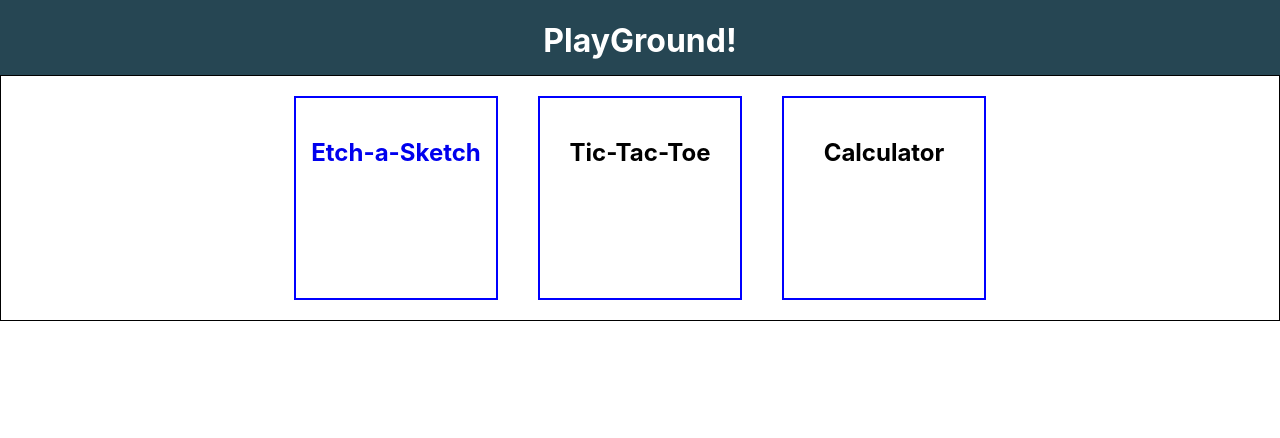
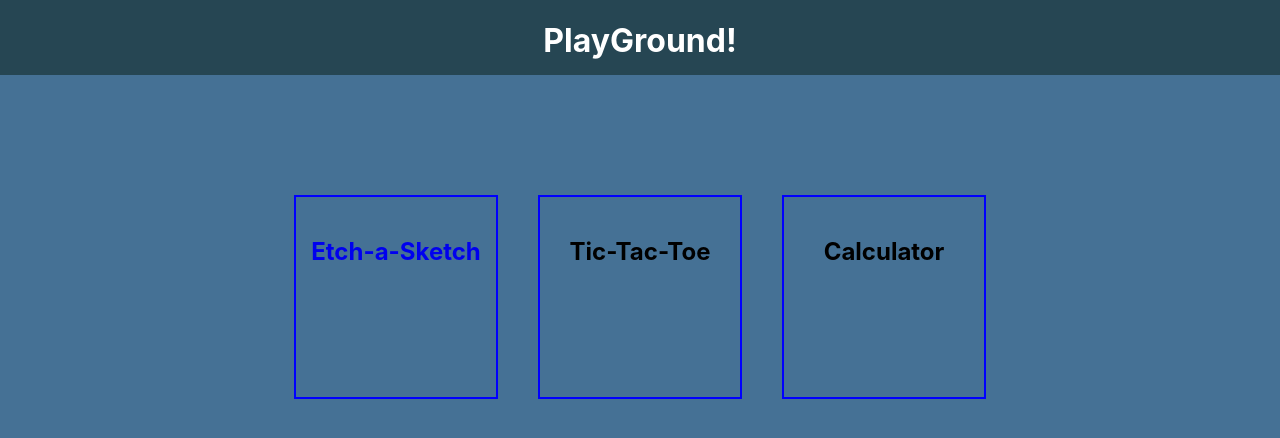
Before and after one commit to federico-palma/playground, a React (Create React App) app: page / in a window 1280 px wide. Shown: the top 438 px of the page. Built offline with nearby package versions, Linux system fonts and the light colour scheme; the HTML template or start-up script is replaced by a standard one.

Commit message:
Add styling to homepage

```diff
--- a/src/Pages/HomePage/HomePage.css
+++ b/src/Pages/HomePage/HomePage.css
@@ -1,8 +1,15 @@
+.homepage-container {
+  margin: 0px;
+  margin-top: 75px;
+  height: calc(100vh - 75px);
+  background-color: rgb(69, 113, 149);
+}
+
 .card-list {
-    display: flex;
-    flex-direction: row;
-    border: solid 1px black;
-    align-items: center;
-    justify-content: center;
-    margin-top: 75px;
-  }
+  padding-top: 100px;
+  display: flex;
+  flex-direction: row;
+  align-items: center;
+  justify-content: center;
+  flex-wrap: wrap;
+}
--- a/src/Pages/HomePage/HomePage.js
+++ b/src/Pages/HomePage/HomePage.js
@@ -4,6 +4,7 @@ import { Link } from "react-router-dom";
 
 const HomePage = () => {
   return (
+    <div className="homepage-container">
       <div className="card-list">
         <Link to="/Etch-a-Sketch">
           <Card title="Etch-a-Sketch" imagePath="" />
@@ -11,6 +12,7 @@ const HomePage = () => {
         <Card title="Tic-Tac-Toe" imagePath="" />
         <Card title="Calculator" imagePath="" />
       </div>
+    </div>
   );
 };
 
```
Lines whose indentation alone changed are shown as unchanged.
